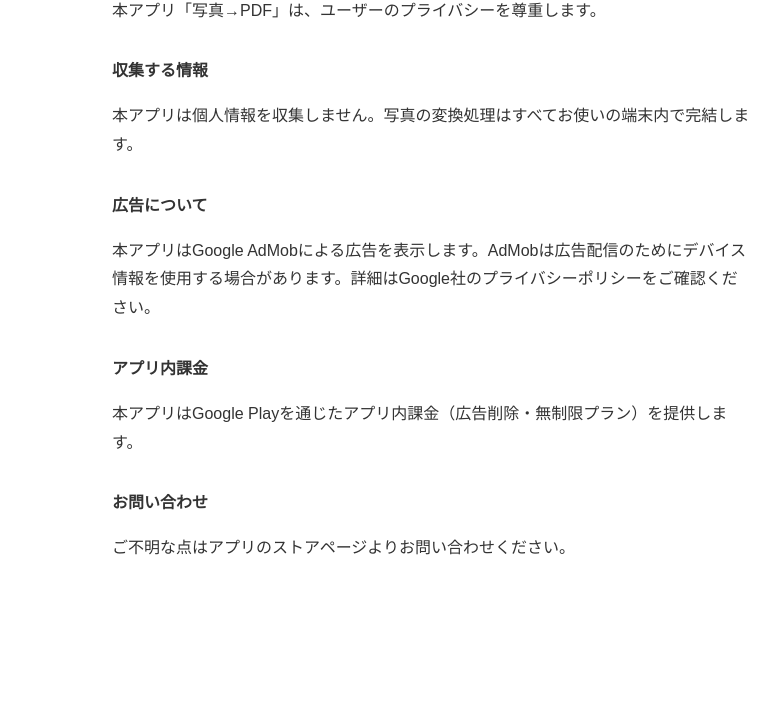
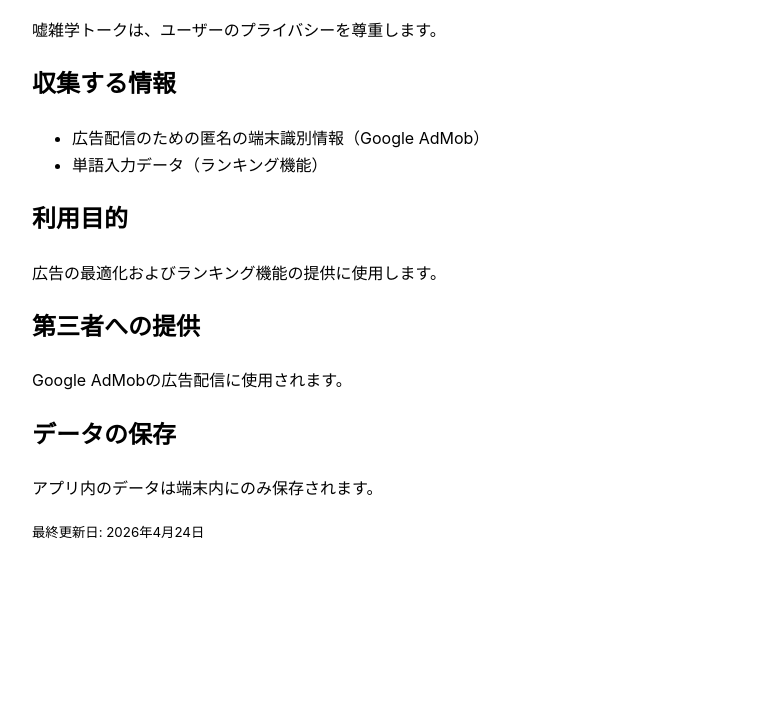
Before and after one commit to s0823pro-cmyk/privacy-policy, a plain HTML site: page index.html in a window 1280 px wide. Shown: the part 99-800 px from the top of the page, without its empty margins (208-986 px from the left). Drawn offline with Linux system fonts and the light colour scheme.

Commit message:
Update privacy policy

```diff
--- a/index.html
+++ b/index.html
@@ -1,25 +1,21 @@
 <!DOCTYPE html>
 <html lang="ja">
 <head>
-  <meta charset="UTF-8">
-  <meta name="viewport" content="width=device-width, initial-scale=1">
-  <title>プライバシーポリシー - 写真→PDF</title>
-  <style>
-    body { font-family: sans-serif; max-width: 640px; margin: 40px auto; padding: 0 20px; line-height: 1.8; color: #333; }
-    h1 { font-size: 22px; }
-    h2 { font-size: 16px; margin-top: 32px; }
-  </style>
+<meta charset="UTF-8">
+<title>プライバシーポリシー - 嘘雑学トーク</title>
+<style>body{font-family:-apple-system,sans-serif;max-width:800px;margin:40px auto;padding:0 20px;line-height:1.7}</style>
 </head>
 <body>
-  <h1>プライバシーポリシー</h1>
-  <p>本アプリ「写真→PDF」は、ユーザーのプライバシーを尊重します。</p>
-  <h2>収集する情報</h2>
-  <p>本アプリは個人情報を収集しません。写真の変換処理はすべてお使いの端末内で完結します。</p>
-  <h2>広告について</h2>
-  <p>本アプリはGoogle AdMobによる広告を表示します。AdMobは広告配信のためにデバイス情報を使用する場合があります。詳細はGoogle社のプライバシーポリシーをご確認ください。</p>
-  <h2>アプリ内課金</h2>
-  <p>本アプリはGoogle Playを通じたアプリ内課金（広告削除・無制限プラン）を提供します。</p>
-  <h2>お問い合わせ</h2>
-  <p>ご不明な点はアプリのストアページよりお問い合わせください。</p>
+<h1>プライバシーポリシー</h1>
+<p>嘘雑学トークは、ユーザーのプライバシーを尊重します。</p>
+<h2>収集する情報</h2>
+<ul><li>広告配信のための匿名の端末識別情報（Google AdMob）</li><li>単語入力データ（ランキング機能）</li></ul>
+<h2>利用目的</h2>
+<p>広告の最適化およびランキング機能の提供に使用します。</p>
+<h2>第三者への提供</h2>
+<p>Google AdMobの広告配信に使用されます。</p>
+<h2>データの保存</h2>
+<p>アプリ内のデータは端末内にのみ保存されます。</p>
+<p><small>最終更新日: 2026年4月24日</small></p>
 </body>
 </html>
```
